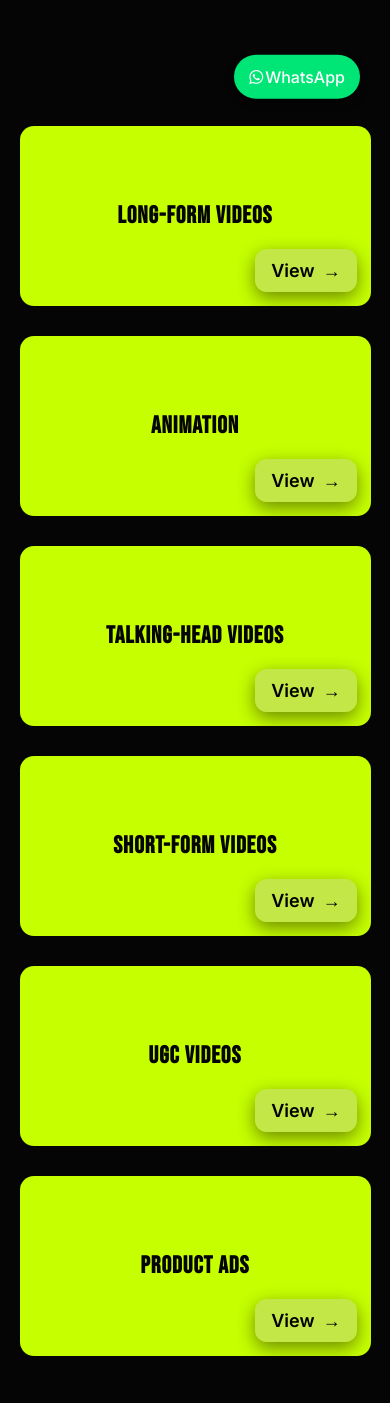
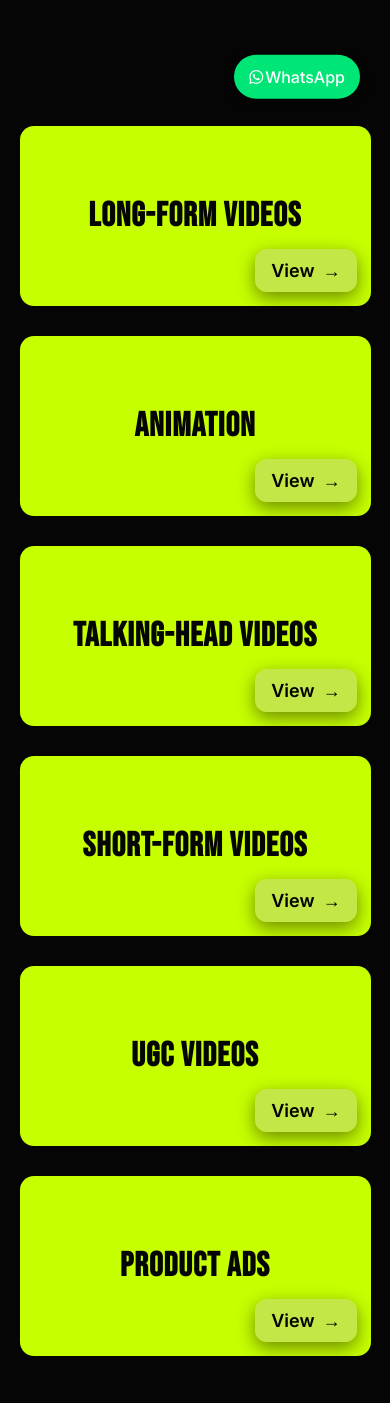
Before and after one commit to nomangtk/muhammadnoman, a PHP site: page / in a window 390 px wide. Shown: the part 708-2111 px from the top of the page. Run offline with PHP 8.4, Linux system fonts and the light colour scheme; some libraries are stand-ins or nearby versions.

Commit message:
Update style.css

```diff
--- a/css/style.css
+++ b/css/style.css
@@ -327,7 +327,7 @@ text-decoration:none;
     }
 
     .category-card h3{
-        font-size:24px;
+        font-size:34px;
     }
 
     .category-card img{
```
